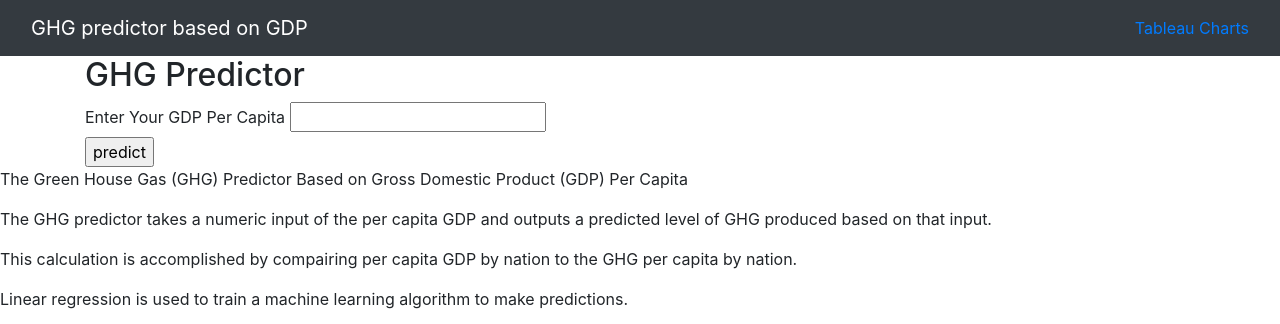
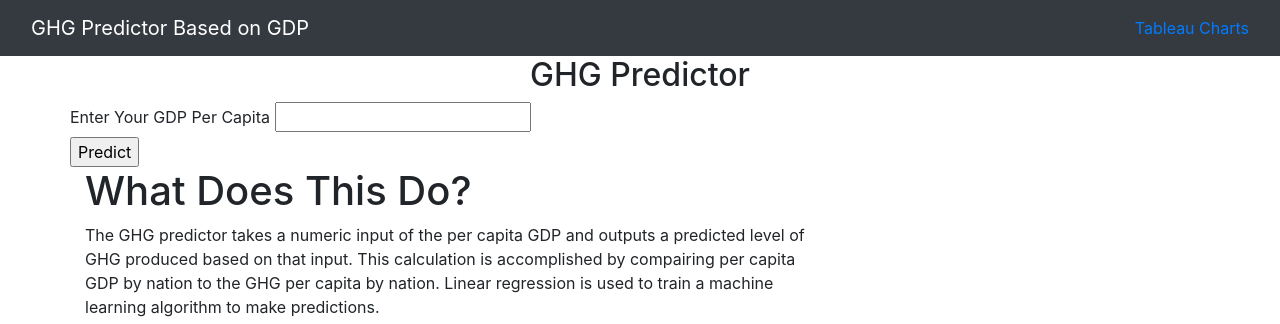
Before and after one commit to Kwamb0/GHGpercapita_Project, a Flask app: page / in a window 1280 px wide. Shown: the top 324 px of the page. Run offline with Flask 2, Linux system fonts and the light colour scheme; parts of the project's set-up code (start-up, migrations or seed data) failed here and were passed over; some libraries are stand-ins or nearby versions.

Commit message:
formating

```diff
--- a/static/css/styles.css
+++ b/static/css/styles.css
@@ -19,7 +19,7 @@
 
 label {
     text-align: center;
-    font-size: 20px;
+    font-size: 25px;
 }
 
 .button {
@@ -49,9 +49,10 @@ label {
 
 p {
     color:white;
-    font-size:50px;
+    font-size:60px;
     text-align: center;
 }
+
 
 .fieldset {
     border-radius: 30px;
--- a/templates/index.html
+++ b/templates/index.html
@@ -5,13 +5,14 @@
         <link rel="stylesheet" href="https://cdn.jsdelivr.net/npm/bootstrap@4.5.3/dist/css/bootstrap.min.css" integrity="sha384-TX8t27EcRE3e/ihU7zmQxVncDAy5uIKz4rEkgIXeMed4M0jlfIDPvg6uqKI2xXr2" crossorigin="anonymous">
         <script src="https://ajax.googleapis.com/ajax/libs/jquery/3.5.1/jquery.min.js"></script>
         <script src="https://maxcdn.bootstrapcdn.com/bootstrap/3.4.1/js/bootstrap.min.js"></script>
+
     </head>
-    <body>
-
+<body>
+<!--Start of Navbar-->
       <nav class="navbar navbar-dark bg-dark">
         <div class="container-fluid">
           <div class="navbar-header">
-            <a class="navbar-brand" href="/">GHG predictor based on GDP</a>
+            <a class="navbar-brand" href="/">GHG Predictor Based on GDP</a>
           </div>
           <ul class="nav navbar-nav">
             <li class="dropdown">
@@ -20,34 +21,52 @@
           </ul>
         </div>
       </nav>
-
+<!-- End of Navbar-->
 	<header>
+    <style>
+      h2 {text-align: center;}
+    </style>
 		<div class="container">
 		    <h2>GHG Predictor</h2>
 	    </div>
 	</header>
         <div class="container">
+          <section class="row">
             <form action="/predict" method="POST" class="form">
                 <div class="fieldset">
                     <label>Enter Your GDP Per Capita</label>
                     <input class="exp" name="exp"/>
                 </div>
-                <input type="submit" class="button" value="predict">
+                <input type="submit" class="button" value="Predict">
             </form>
+          </section>
         </div>
-        <p>The Green House Gas (GHG) Predictor Based on Gross Domestic Product (GDP) Per Capita </p>
-        <p>The GHG predictor takes a numeric input of the per capita GDP and outputs a predicted level of GHG produced based on that input.</p>
-        <p>This calculation is accomplished by compairing per capita GDP by nation to the GHG per capita by nation.</p>
-        <p>Linear regression is used to train a machine learning algorithm to make predictions.</p>
-   <img src="https://thumbs.dreamstime.com/z/greenhouse-gas-emissions-cartoon-landscape-clouds-gases-such-as-methane-nitrous-oxide-carbon-dioxide-ozone-rising-67244534.jpg" alt="GHG" width="230" height="180">
-   <img src="https://external-content.duckduckgo.com/iu/?u=https%3A%2F%2Ftse4.explicit.bing.net%2Fth%3Fid%3DOIP.30__CCFZScBIVKhZevmu0QHaE8%26pid%3DApi&f=1" alt="GDP" width="230" height="180">
+      <div class="container">
+        <section class="row">
+           <div class="col-md-8">
+             <article class="description-content">
+               <h1 class="description-header">What Does This Do?</h1>
+
+               <p>The GHG predictor takes a numeric input of the per capita GDP and outputs a predicted level of GHG produced based on that input. This calculation is accomplished by compairing per capita GDP by nation to the GHG per capita by nation. Linear regression is used to train a machine learning algorithm to make predictions. </p>
+
+               <hr class="description-hr"/>
+               <img src="https://news.cnrs.fr/sites/default/files/styles/visuel_principal/public/assets/images/fotolia_52889070_72dpi.jpg" alt="" width="230" height="180" id="GHG">
+               <img src="https://external-content.duckduckgo.com/iu/?u=https%3A%2F%2Ftse4.explicit.bing.net%2Fth%3Fid%3DOIP.30__CCFZScBIVKhZevmu0QHaE8%26pid%3DApi&f=1" alt="GDP" width="230" height="180">
+             </article>
+           </div>
+
+        </section>
+      </div>
+
+
+
 
     <!-- Start of footer -->
     <footer class="footer navbar-fixed-bottom">
       <div class="two-toned-footer-color"></div>
       <p class="text-muted text-muted-footer text-center">
-        &copy; Created by: Mark Sutton, Kanishka Ramanan, Kwasi Ansu, Brain Brown, and Andrew Lamour
+         Created by: Mark Sutton, Kanishka Ramanan, Kwasi Ansu, Brain Brown, and Andrew Lamour
       </p>
     </footer>
-
+    <!-- End of footer-->
   </body>
```
Also changed, not shown: templates/results.html (+15 -1 lines), 1 other file.
